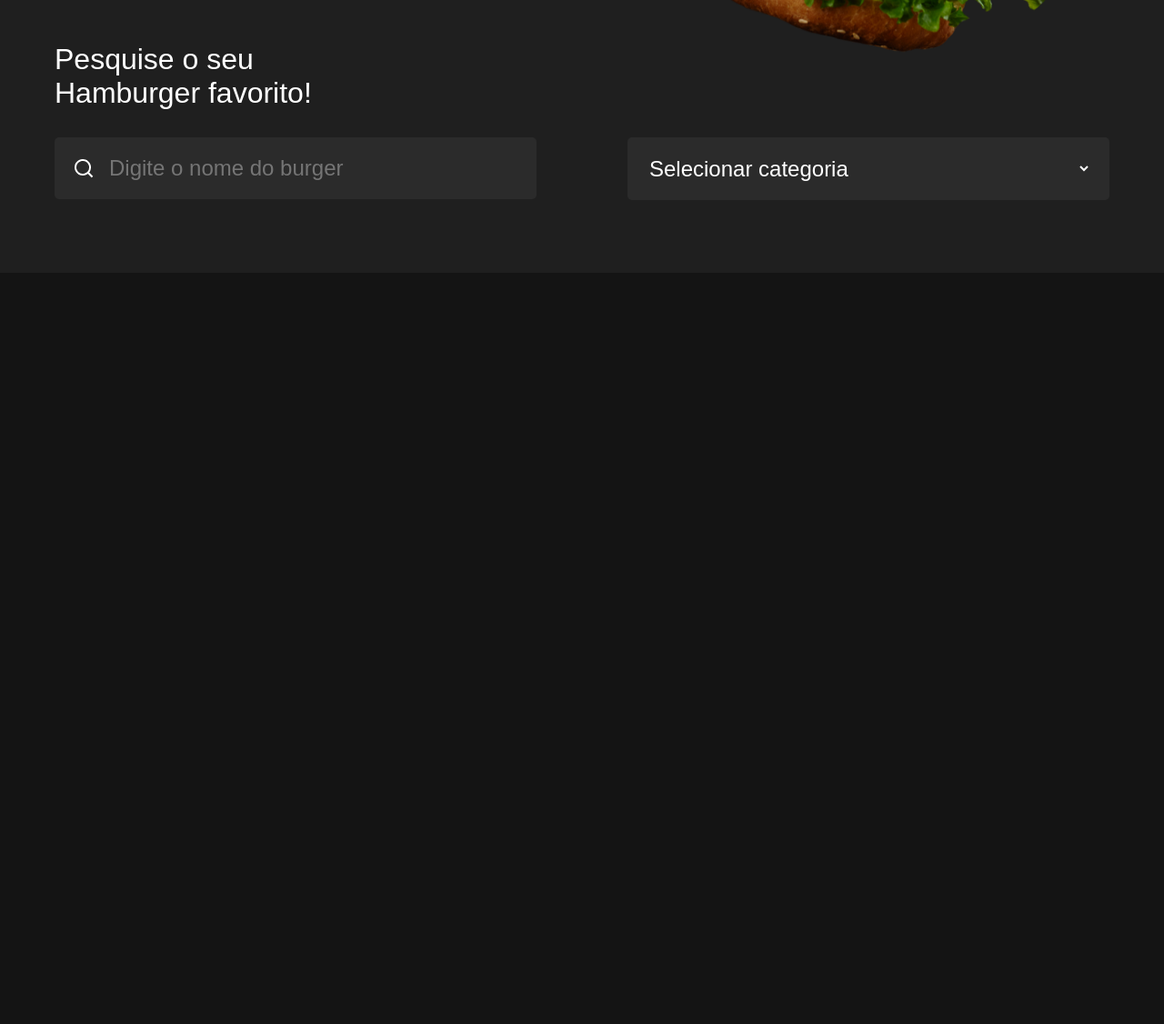
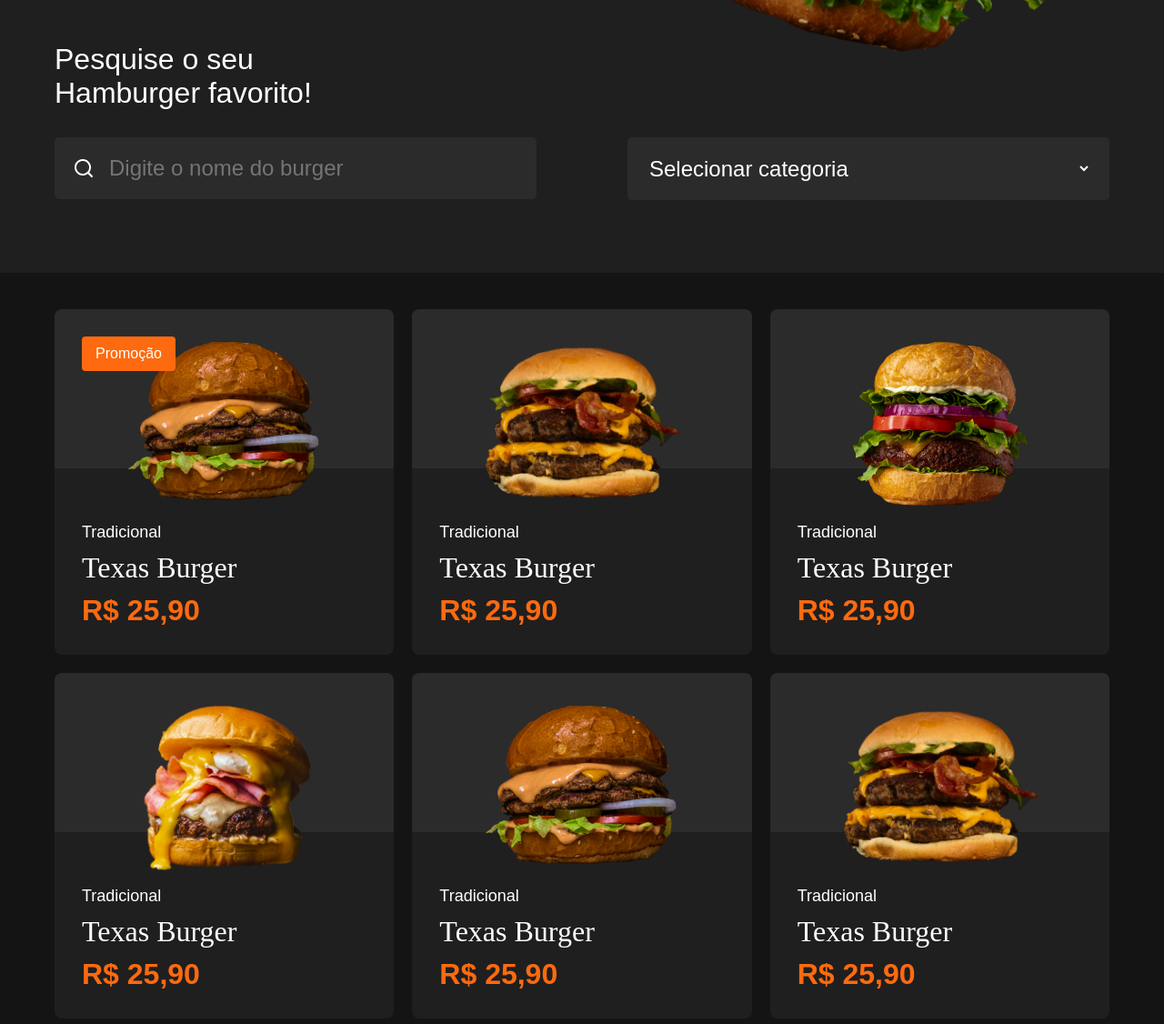
Before and after one commit to evssousa/burger-web, a plain HTML site: page index.html in a window 1280 px wide. Shown: the part 681-1807 px from the top of the page at 91% size. Before the commit the page ends 981 px from the top, so only its background shows below. Drawn offline with Linux system fonts and the light colour scheme; a web font is replaced by a local one.

Commit message:
criado grid de produtos

```diff
--- a/assets/css/style.css
+++ b/assets/css/style.css
@@ -206,6 +206,74 @@ header .menu-icon div {
     border-right: 20px solid transparent;
 }
 
+/* PRODUCTS */
+.products-grid {
+    display: grid;
+    grid-template-columns: repeat(3, 1fr);
+    gap: 20px;
+    margin: 40px 0;
+}
+
+.product-item {
+    display: block;
+    border-radius: 8px;
+    overflow: hidden;
+    text-decoration: none;
+    position: relative;
+}
+
+.product-item:hover {
+    opacity: 0.8;
+}
+
+.product-item .warning {
+    position: absolute;
+    top: 30px;
+    left: 30px;
+    background-color: var(--orange);
+    font-size: 16px;
+    font-weight: 500;
+    color: var(--white);
+    padding: 10px 15px;
+    border-radius: 4px;
+}
+
+.product-item .photo {
+    text-align: center;
+    background-color: var(--dark-gray-2);
+    padding-top: 30px;
+
+}
+
+.product-item .photo img {
+    max-width: 100%;
+}
+
+.product-item .info {
+    background-color: var(--dark-gray);
+    padding: 60px 30px 30px 30px;
+    margin-top: -50px;
+}
+
+.product-item .product-category {
+    color: var(--white);
+    font-size: 18px;
+    font-weight: 500;
+}
+
+.product-item .product-name {
+    font-family: 'Calistoga';
+    font-size: 32px;
+    color: var(--white);
+    margin: 10px 0;
+}
+
+.product-item .product-price {
+    font-size: 32px;
+    font-weight: bold;
+    color: var(--orange);
+}
+
 @media (max-width: 820px) {
     header nav {
         display: none;
@@ -240,4 +308,13 @@ header .menu-icon div {
         flex-direction: column;
         gap: 20px;
     }
+    .products-grid {
+        grid-template-columns: repeat(2, 1fr);
+    }
 }
+
+@media (max-width: 500px) {
+    .products-grid {
+        grid-template-columns: 1fr;
+    }
+}
--- a/index.html
+++ b/index.html
@@ -66,5 +66,78 @@
             </div>
         </div>
     </section>
+
+    <main>
+        <div class="container">
+            <div class="products-grid">
+                <a href="" class="product-item">
+                    <div class="warning">Promoção</div>
+                    <div class="photo">
+                        <img src="./assets/img/burgers/burger1.png" alt="">
+                    </div>
+                    <div class="info">
+                        <div class="product-category">Tradicional</div>
+                        <div class="product-name">Texas Burger</div>
+                        <div class="product-price">R$ 25,90</div>
+                    </div>
+                </a>
+
+                <a href="" class="product-item">
+                    <div class="photo">
+                        <img src="./assets/img/burgers/burger2.png" alt="">
+                    </div>
+                    <div class="info">
+                        <div class="product-category">Tradicional</div>
+                        <div class="product-name">Texas Burger</div>
+                        <div class="product-price">R$ 25,90</div>
+                    </div>
+                </a>
+
+                <a href="" class="product-item">
+                    <div class="photo">
+                        <img src="./assets/img/burgers/burger3.png" alt="">
+                    </div>
+                    <div class="info">
+                        <div class="product-category">Tradicional</div>
+                        <div class="product-name">Texas Burger</div>
+                        <div class="product-price">R$ 25,90</div>
+                    </div>
+                </a>
+
+                <a href="" class="product-item">
+                    <div class="photo">
+                        <img src="./assets/img/burgers/burger4.png" alt="">
+                    </div>
+                    <div class="info">
+                        <div class="product-category">Tradicional</div>
+                        <div class="product-name">Texas Burger</div>
+                        <div class="product-price">R$ 25,90</div>
+                    </div>
+                </a>
+
+                <a href="" class="product-item">
+                    <div class="photo">
+                        <img src="./assets/img/burgers/burger1.png" alt="">
+                    </div>
+                    <div class="info">
+                        <div class="product-category">Tradicional</div>
+                        <div class="product-name">Texas Burger</div>
+                        <div class="product-price">R$ 25,90</div>
+                    </div>
+                </a>
+
+                <a href="" class="product-item">
+                    <div class="photo">
+                        <img src="./assets/img/burgers/burger2.png" alt="">
+                    </div>
+                    <div class="info">
+                        <div class="product-category">Tradicional</div>
+                        <div class="product-name">Texas Burger</div>
+                        <div class="product-price">R$ 25,90</div>
+                    </div>
+                </a>
+            </div>
+        </div>
+    </main>
 </body>
 </html>
```
